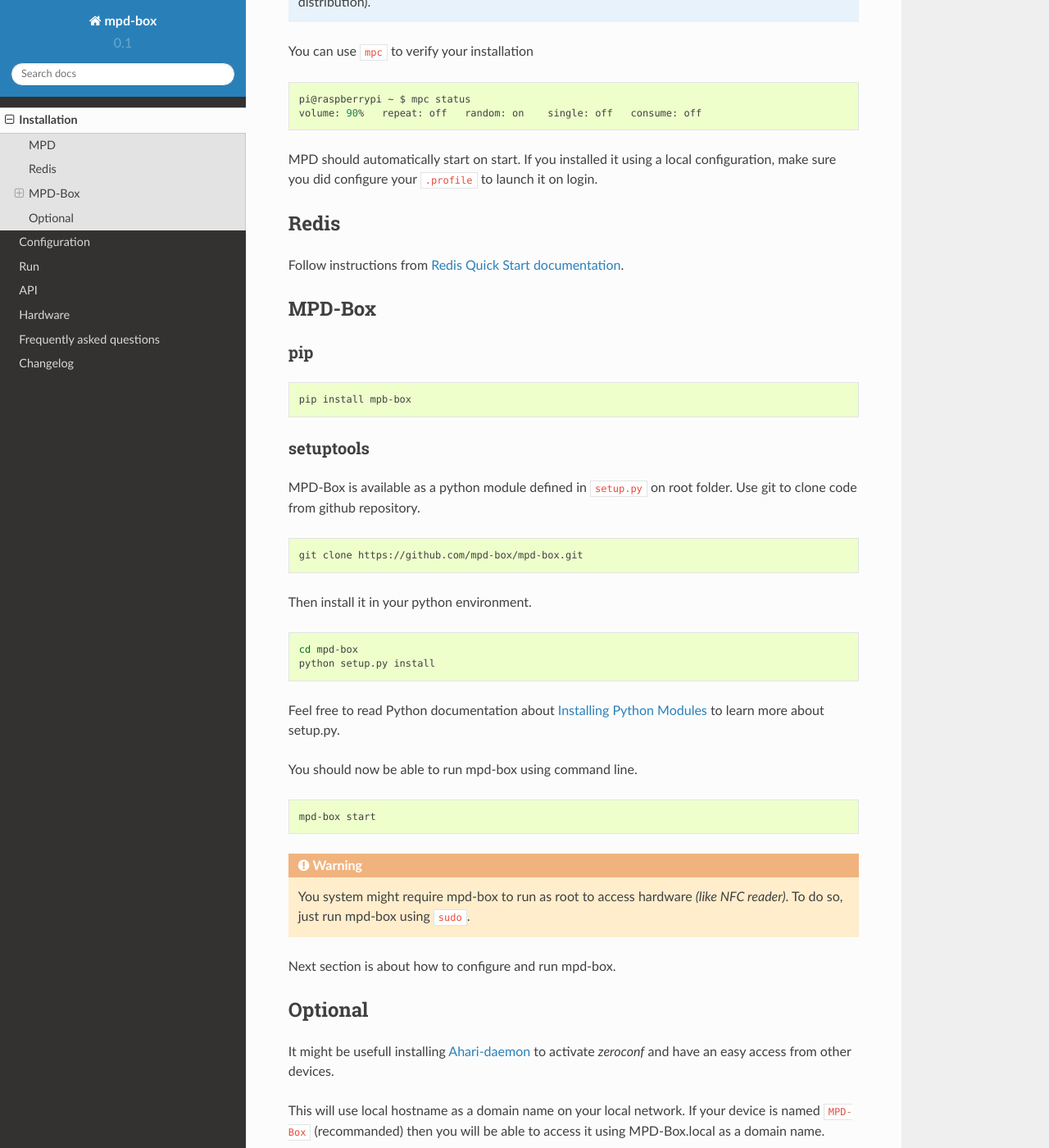
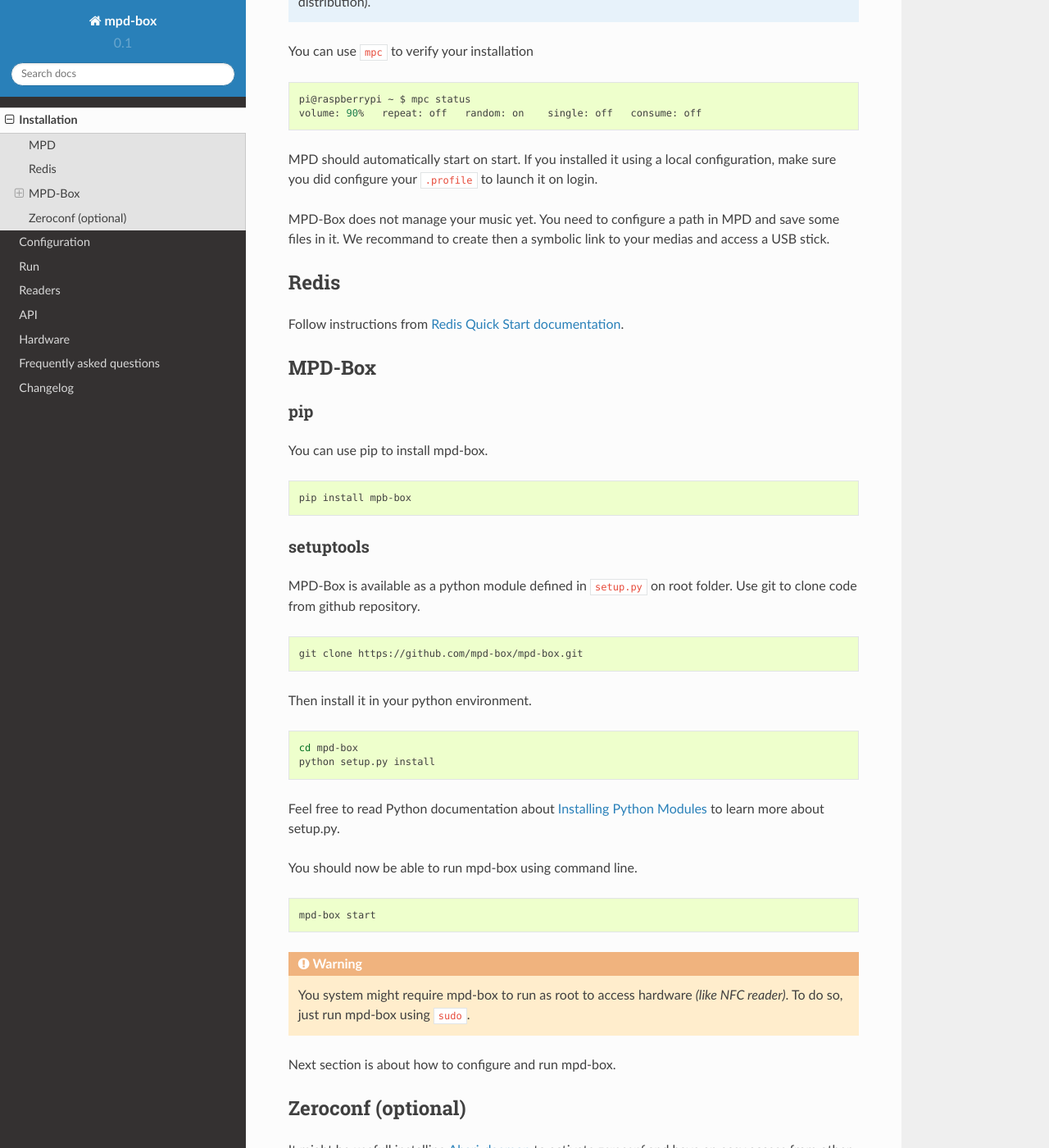
Before and after one commit to mpd-box/mpd-box, a Sphinx documentation site: the page built from docs/installation.rst, in a window 1280 px wide and 1400 px high, scrolled down 434 px. Shown: the whole window at 82% size. Built offline with Sphinx 7.4.7 and the Read the Docs theme 2.0.0, drawn with Linux system fonts in a browser that asks for light colours.

Commit message:
Update documentation

```diff
--- a/CHANGELOG.rst
+++ b/CHANGELOG.rst
@@ -1,8 +1,8 @@
 Changelog
 =========
 
-0.1.2 (2015-11-XX)
-------------------
+0.1.2 (not released yet)
+------------------------
 
 - Fix bug if config file does not exist
 
--- a/docs/hardware/raspberry.rst
+++ b/docs/hardware/raspberry.rst
@@ -42,3 +42,8 @@
 
 Follow the instruction from the :ref:`installation section <installation>`.
 You should then be able to use it now.
+
+Activate raspberry_explorer_board reader
+========================================
+
+Follow instruction from the :ref:`Raspberry Explorer Board Reader <raspberry_explorer_board>`.
--- a/docs/index.rst
+++ b/docs/index.rst
@@ -22,6 +22,7 @@
    installation
    configuration
    run
+   readers
    api/index
    hardware/index
    faq
--- a/docs/installation.rst
+++ b/docs/installation.rst
@@ -24,6 +24,8 @@
 
 MPD should automatically start on start. If you installed it using a local configuration, make sure you did configure your ``.profile`` to launch it on login.
 
+MPD-Box does not manage your music yet. You need to configure a path in MPD and save some files in it. We recommand to create then a symbolic link to your medias and access a USB stick.
+
 Redis
 =====
 
@@ -35,12 +37,14 @@
 pip
 ---
 
+You can use pip to install mpd-box.
+
 .. code-block:: bash
 
 	pip install mpb-box
 
 setuptools
---------------
+----------
 
 MPD-Box is available as a python module defined in ``setup.py`` on root folder.
 Use git to clone code from github repository.
@@ -69,8 +73,8 @@
 Next section is about how to configure and run mpd-box.
 
 
-Optional
-========
+Zeroconf (optional)
+====================
 
 It might be usefull installing `Ahari-daemon <http://avahi.org/>`_ to activate *zeroconf* and have an easy access from other devices.
 
```
Also changed, not shown: docs/readers.rst (added, +16 -0 lines), docs/readers/raspberry_explorer_board.rst (added, +34 -0 lines).
